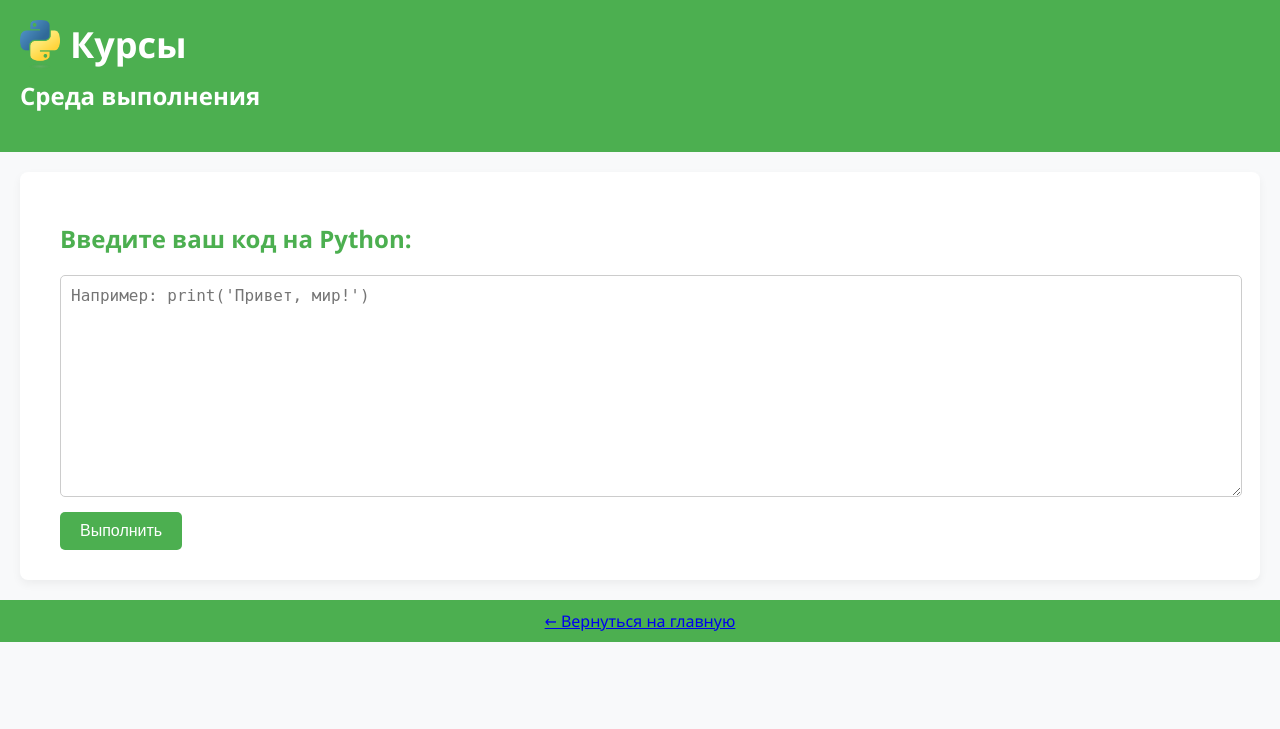
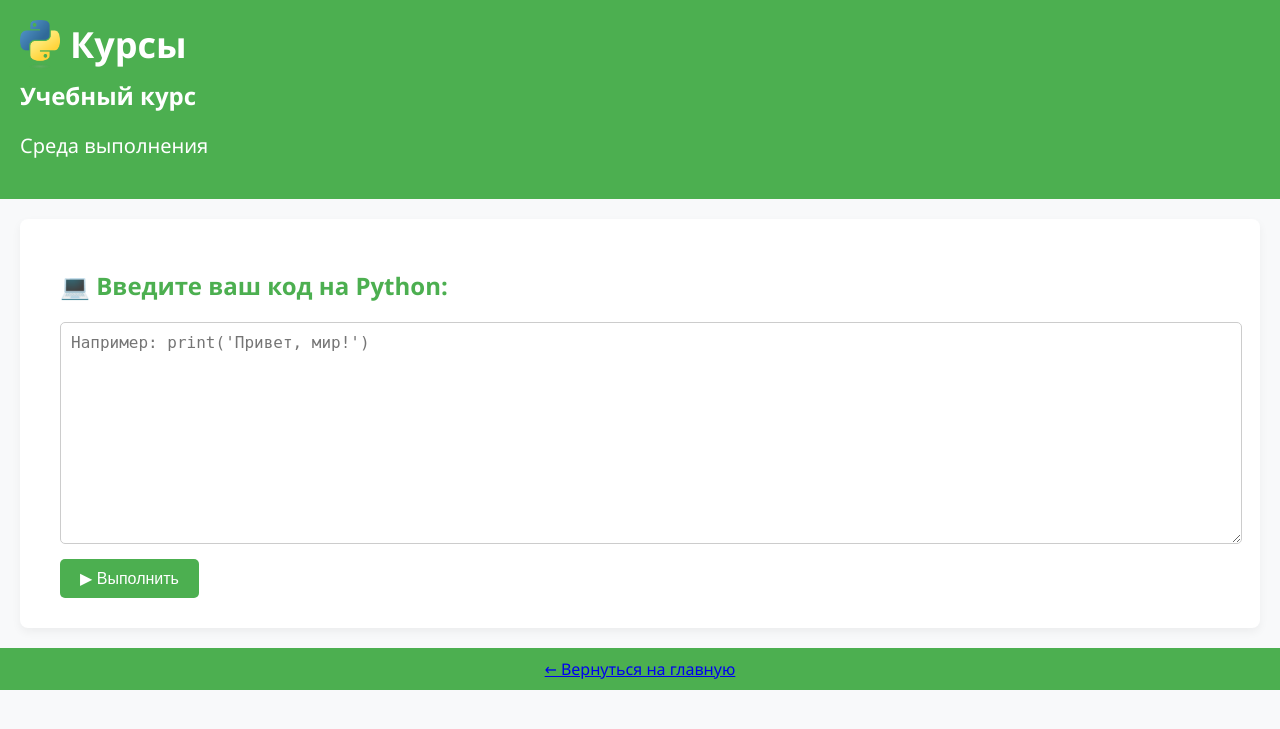
Before and after one commit to maharaha/python-course, a Flask app: page /practice in a window 1280 px wide. Shown: the top 729 px of the page. Run offline with Flask 3, Linux system fonts and the light colour scheme.

Commit message:
Update practice.html

```diff
--- a/templates/practice.html
+++ b/templates/practice.html
@@ -11,23 +11,24 @@
             <img src="{{ url_for('static', filename='images/python-logo.png') }}" alt="Python Logo" class="logo">
             <h1>Курсы</h1>
         </div>
-        <h2>Среда выполнения</h2>
+        <h2>Учебный курс</h2>
+        <h3>Среда выполнения</h3>
     </header>
 
-    <div class="practice-container">
-        <h2>Введите ваш код на Python:</h2>
-        <form method="post">
+    <section class="practice-container">
+        <h2>💻 Введите ваш код на Python:</h2>
+        <form method="POST">
             <textarea name="code" class="code-input" placeholder="Например: print('Привет, мир!')">{{ code|default('') }}</textarea><br>
-            <button type="submit" class="run-button">Выполнить</button>
+            <button type="submit" class="run-button">▶ Выполнить</button>
         </form>
 
         {% if output %}
         <div class="output-box">
-            <strong>Результат:</strong>
+            <h3>📤 Результат:</h3>
             <pre>{{ output }}</pre>
         </div>
         {% endif %}
-    </div>
+    </section>
 
     <footer>
         <div class="social">
```
